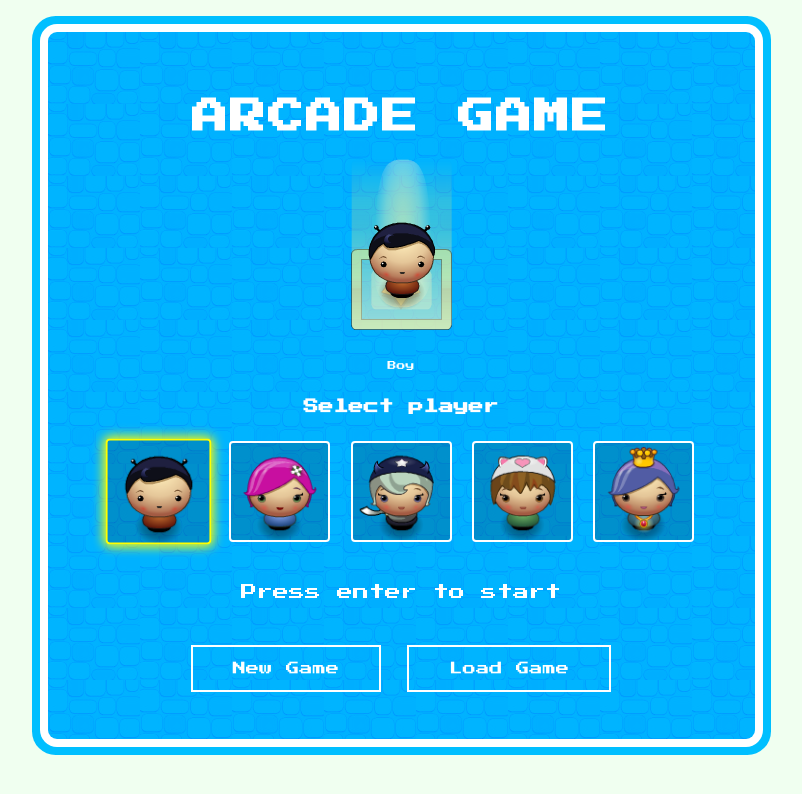
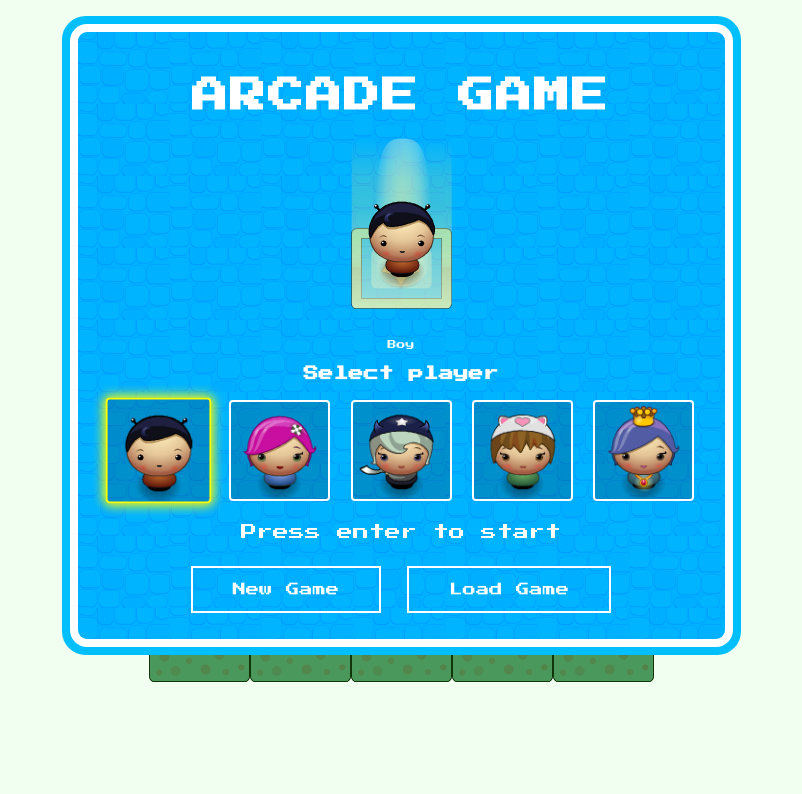
Before and after one commit to webdavloper/arcade-game, a plain HTML site: page index.html in a window 1280 px wide. Shown: the whole page, without its empty margins (239-1041 px from the left). Drawn offline with Linux system fonts and the light colour scheme.

Commit message:
Update style.css

```diff
--- a/css/style.css
+++ b/css/style.css
@@ -201,8 +201,24 @@ body {
     }
 }
 
-@media only screen and (max-width: 1366px) {
+@media only screen and (max-width: 1440px) {
     .intro {
         top: 4%;
+        height: 607px;
+        width: 647px;
+        overflow: hidden;
+    }
+    .characters .name {
+        padding: 0;
+    }
+    .display {
+        margin-top: 20px;
+        padding: 14px 5px;
+    }
+    .intro .press-enter {
+        padding: 5px 0;
+    }
+    .characters h3 {
+        padding: 2px 0;
     }
 }
```
